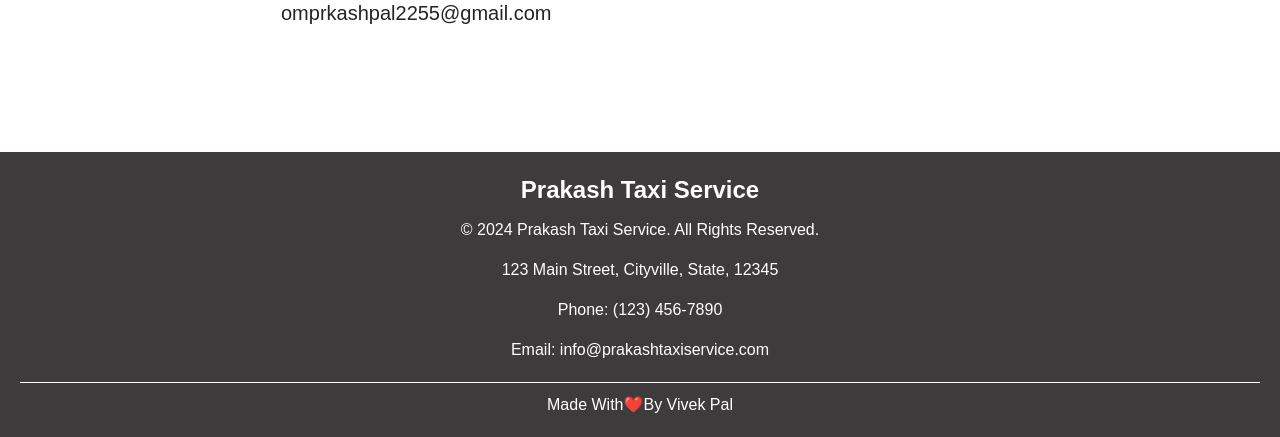
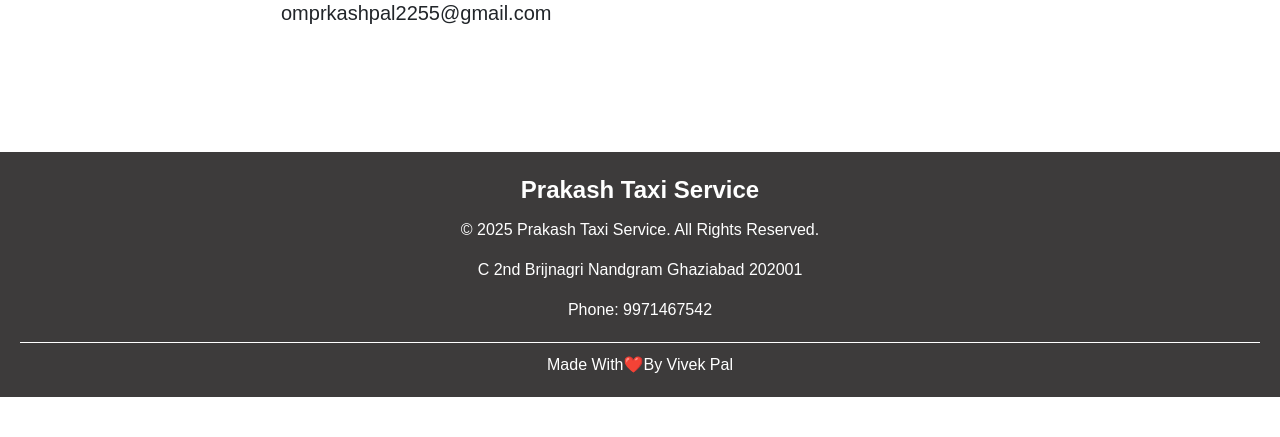
Before and after one commit to vivekpal5682/newtaxi, a Django app: page / in a window 1280 px wide. Shown: the part 4122-4559 px from the top of the page. After the commit the page ends 4519 px from the top, so only its background shows below. Run offline with Django 3.2, Linux system fonts and the light colour scheme; some libraries are stand-ins or nearby versions.

Commit message:
final love

```diff
--- a/pt_service/pt_service/settings.py
+++ b/pt_service/pt_service/settings.py
@@ -25,7 +25,7 @@ SECRET_KEY = 'django-insecure-gr)gt()o)2kt5*ou5+n=trkb6-=^dnm0&er%$gmr)8q@zs9(8)
 # SECURITY WARNING: don't run with debug turned on in production!
 DEBUG = True
 
-ALLOWED_HOSTS = ['.vercel.app' , '.now.sh']
+ALLOWED_HOSTS = ["*"]
 
 
 # Application definition
--- a/pt_service/template/index.html
+++ b/pt_service/template/index.html
@@ -361,12 +361,13 @@
         <div class="footer-content">
             <div class="footer-logo">Prakash Taxi Service</div>
             <div class="footer-text">
-                <p>&copy; 2024 Prakash Taxi Service. All Rights Reserved.</p>
+                <p>&copy; 2025 Prakash Taxi Service. All Rights Reserved.</p>
             </div>
             <div class="footer-contact">
-                <p>123 Main Street, Cityville, State, 12345</p>
-                <p>Phone: (123) 456-7890</p>
-                <p>Email: info@prakashtaxiservice.com</p>
+                <p>C 2nd Brijnagri
+                    Nandgram Ghaziabad
+                    202001</p>
+                <p>Phone: 9971467542</p>
             </div>
         </div>
         <div class="me">
```
Also changed, not shown: pt_service/db.sqlite3, pt_service/vercel.json (deleted), 1 other file.
